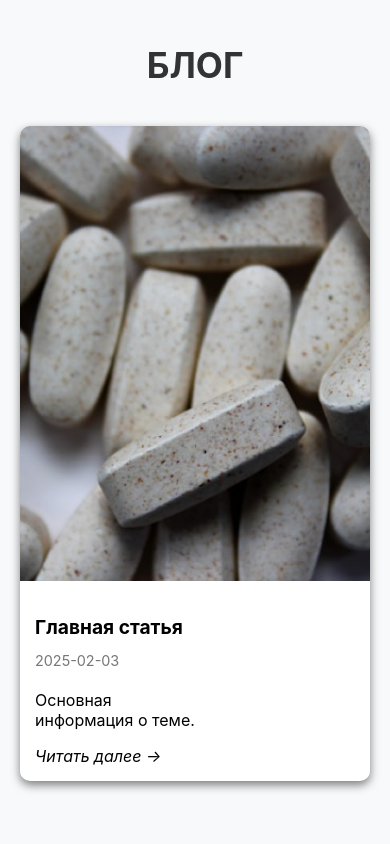
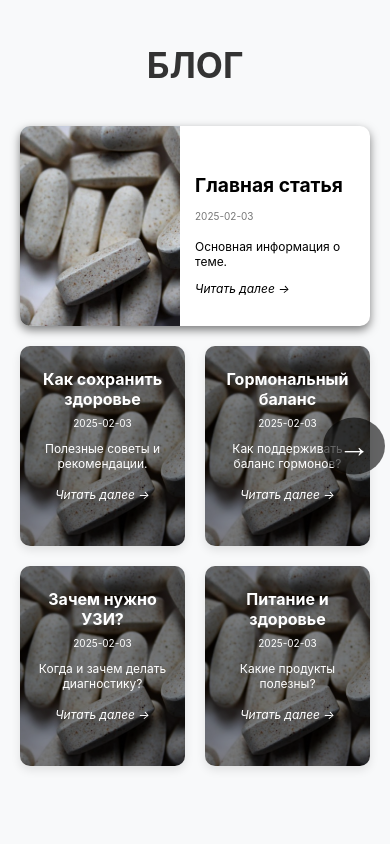
Before and after one commit to artmzbv/doctor, a React (Create React App) app in the folder frontend/: page / in a window 390 px wide. Shown: the part 4560-5404 px from the top of the page. Built offline with nearby package versions, Linux system fonts and the light colour scheme.

Commit message:
blog_mobile

```diff
--- a/frontend/src/components/Blog/Blog.css
+++ b/frontend/src/components/Blog/Blog.css
@@ -202,37 +202,135 @@
 
   /* ---------- Responsive ---------- */
   @media screen and (max-width: 768px) {
-    /* Stack everything in one column if desired */
-    .blog__grid--first-page,
-    .blog__grid--uniform {
-      grid-template-columns: 1fr;
-      grid-template-rows: auto;
-      grid-auto-flow: row; /* revert normal flow on mobile */
-    }
-
-    .blog__button {
-      display: none; /* optionally hide on mobile */
+    /* ---------- FIRST PAGE ---------- */
+    .blog__grid--first-page {
+      /* 2 columns × 3 rows
+         => first row: "a a" (featured spans 2 columns)
+         => second row: 2 small articles
+         => third row: final 2 small articles
+      */
+      display: grid;
+      grid-template-columns: 1fr 1fr;
+      grid-template-rows: auto auto auto; /* 3 rows */
+      grid-auto-flow: row;
+      gap: 20px;
+      padding: 20px;
+      width: 100%;
+      max-width: 1200px;
+      justify-content: center;
+      align-items: start;
     }
 
     .blog__main-article {
-      height: auto;
-      display: block;
+      /* Force the featured article to span both columns on row 1 */
+      grid-column: 1 / span 2;
+      height: auto; /* let it expand to fit content */
+      display: flex; /* keep the "split" layout if you like */
     }
 
     .blog__main-image {
-      width: 100%;
+      width: 50%;
       height: auto;
+      object-fit: cover;
     }
 
-    .blog__content {
+    /* If you prefer the text below the image for mobile, you could
+       do 'display: block' or remove the 50/50 split.
+       But I'll leave it as is for demonstration. */
+
+    /* ---------- SUBSEQUENT PAGES ---------- */
+    .blog__grid--uniform {
+      /* 2 columns × 3 rows => up to 6 articles in normal row order */
+      display: grid;
+      grid-template-columns: 1fr 1fr;
+      grid-template-rows: repeat(3, auto); /* 3 rows */
+      grid-auto-flow: row;
+      gap: 20px;
+      padding: 20px;
       width: 100%;
+      max-width: 1200px;
+      justify-content: center;
+      align-items: start;
     }
 
+    .blog__main-article {
+      height: 250px;
+    }      /* Remove forced height on cards if you want them to expand */
+
     .blog__card {
-      height: auto;
+      height: 250px;
     }
 
     .blog__image {
       height: auto;
     }
+
+    /* If desired, show/hide arrow buttons differently on mobile */
+    /* .blog__button { display: none; } */
   }
+
+
+  @media screen and (max-width: 500px) {
+    .blog__main-article {
+      height: 200px;
+    }      /* Remove forced height on cards if you want them to expand */
+
+    .blog__card {
+      height: 200px;
+    }
+    .blog__content{
+      top: 45%;
+      padding: 5px;
+    }
+
+    .blog__article-title{
+      font-size: 1em;
+      margin-top: 0;
+    }
+    .blog__overview{
+      font-size: 12px;
+    }
+    .blog__link{
+      font-size: 12px;
+    }
+    .blog__date{
+      font-size: 10px;
+    }
+
+    .blog__main-date{
+      font-size: 10px;
+    }
+    .blog__main-overview{
+      font-size: 12px;
+    }
+
+    .blog__button--right{
+      right: 5px;
+    }
+    .blog__button--left{
+      left: 5px;
+    }
+  }
+
+  @media screen and (max-width: 330px) {
+    .blog__main-article {
+      height:150px;
+    }      /* Remove forced height on cards if you want them to expand */
+
+    .blog__card {
+      height: 150px;
+    }
+    .blog__content{
+      top: 50%;
+      padding: 5px;
+    }
+    .blog__main-article-title{
+      margin: 8px 0;
+    }
+    .blog__main-date{
+      margin: 0;
+    }
+    .blog__button--right{
+      padding: 5px 10px;
+    }
+  }
```
